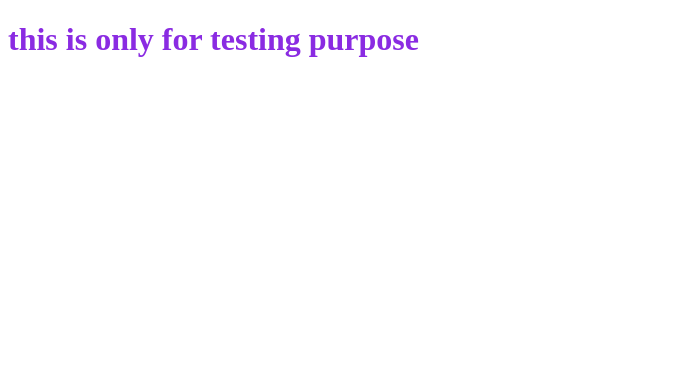
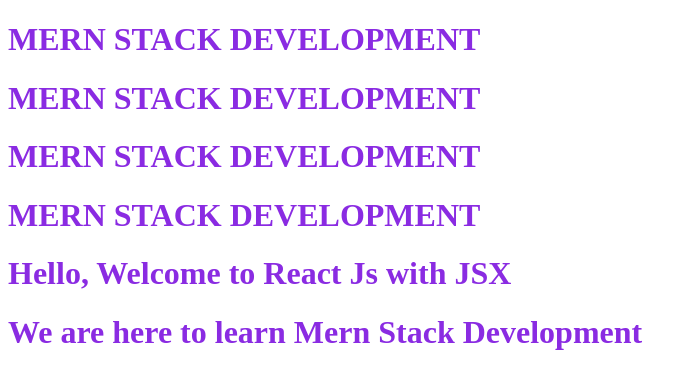
Before and after one commit to velocity-mern/React, a React app: page / in a window 1280 px wide. Shown: the whole page, without its empty margins (0-697 px from the left). Built offline with nearby package versions, Linux system fonts and the light colour scheme.

Commit message:
usage of component and react elements

```diff
--- a/app.js
+++ b/app.js
@@ -12,16 +12,25 @@
 
 // JSX // traspiling the code by PARCEL => Babel
 
-//JSX(code) => React.createElement => Object =>HTML Element
+//JSX(code) => React.createElement => Object => HTML Element
+
+
+
+const TitleComponent = () => {
+  return <h1 id="title">MERN STACK DEVELOPMENT</h1>;
+};
+
+
 
 // ReactElemenet
-const h2Tag = (
+const H2Tag = (
   <div>
+    <TitleComponent />
     <h1 id="title">Hello, Welcome to React Js with JSX</h1>
   </div>
 );
 
-console.log("h2Tag", h2Tag);
+console.log("h2Tag", H2Tag);
 
 //component
 // 1. functional based component => using function => new way of creating compnent
@@ -29,21 +38,23 @@
 
 //functional based component => it just function which return jsx
 
-const HeadingComponent = () => {
+
+const HeadingComponent = function () {
   return (
-    <h1 id="title">
-      Hello, Welcome to React Js with JSX in Functional component
-    </h1>
+    <div>
+
+      <TitleComponent />
+      <TitleComponent> </TitleComponent>
+      {TitleComponent()}
+
+      { H2Tag }
+      { console.log("hey there, I am from console") }
+      <h1 id="title">We are here to learn Mern Stack Development</h1>
+    </div>
   );
 };
-
-const HeadingComponent2 = () => (
-  <div>
-    <h1 id="title"> this is only for testing purpose</h1>
-  </div>
-);
 
 const rootElement = document.getElementById("root");
 
 const root = ReactDOM.createRoot(rootElement);
-root.render(<HeadingComponent2 />);
+root.render(<HeadingComponent />);
--- a/package.json
+++ b/package.json
@@ -9,7 +9,7 @@
   "author": "Aniruddha",
   "license": "ISC",
   "dependencies": {
-    "react": "^18.3.1",
+    "react": "18.3",
     "react-dom": "^18.3.1"
   },
   "devDependencies": {
```
Also changed, not shown: index.html (+2 -0 lines), 1 other file.
